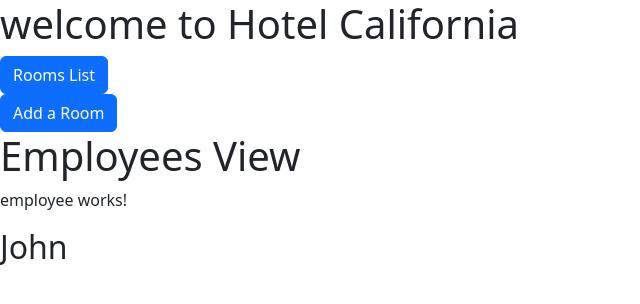
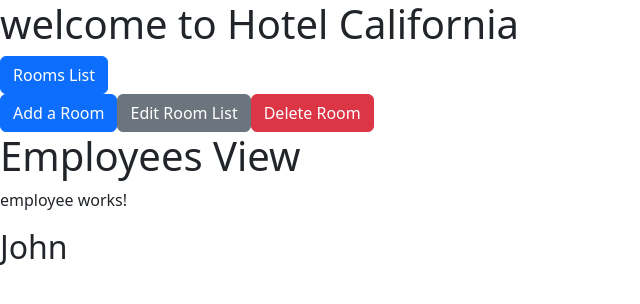
Before and after one commit to Hamza2497/angular-contacts-crud-standalone, an Angular app: page / in a window 1280 px wide. Shown: the top 304 px of the page, without its empty margins (0-640 px from the left). Built offline with nearby package versions, Linux system fonts and the light colour scheme; no server answers.

Commit message:
feat: implement add, edit, and delete room functionalities in RoomsComponent and RoomsService

```diff
--- a/src/app/rooms/Services/rooms.service.ts
+++ b/src/app/rooms/Services/rooms.service.ts
@@ -19,4 +19,16 @@ export class RoomsService {
   getRooms(){
     return this.http.get<RoomList[]>(this.Config.apiEndpoint);
   }
+
+  addRoom(room: RoomList){
+    return this.http.post<RoomList>(this.Config.apiEndpoint, room);
+  }
+
+  editRoom(room: RoomList){
+    return this.http.put<RoomList>(`${this.Config.apiEndpoint}/${room.roomNumber}`, room);
+  }
+
+  deleteRoom(roomNumber: string){
+    return this.http.delete<RoomList>(`${this.Config.apiEndpoint}/${roomNumber}`);
+  }
 }
--- a/src/app/rooms/rooms.component.html
+++ b/src/app/rooms/rooms.component.html
@@ -13,4 +13,6 @@
 
     <div>
     <button class="btn btn-primary" (click)="addRoom()">Add a Room</button>
+    <button class="btn btn-secondary" (click)="editRoom()">Edit Room List</button>
+    <button class="btn btn-danger" (click)="deleteRoom('102')">Delete Room</button>
 </div>
--- a/src/app/rooms/rooms.component.ts
+++ b/src/app/rooms/rooms.component.ts
@@ -45,7 +45,7 @@ onRoomSelected(room: any): void {
 
 addRoom(){
   const room: RoomList = {
-    roomNumber: '105',
+    // roomNumber: '105',
     roomType: 'Family',
     amenities: 'AC, TV, WiFi, Kitchen',
     price: 150,
@@ -54,7 +54,39 @@ addRoom(){
     checkoutTime: new Date('2025-10-02T12:00:00'),
     rating: 4.2,
   };
-    this.roomList = [...this.roomList, room];
+    // this.roomList = [...this.roomList, room];
+    this.roomsService.addRoom(room).subscribe((data) => {
+      this.roomList = [...this.roomList, data];
+      console.log('Room added:', data);
+    })
+}
+
+editRoom(){
+    const room: RoomList = {
+    roomNumber: '103',
+    roomType: 'Family',
+    amenities: 'AC, TV, WiFi, Kitchen',
+    price: 150,
+    photos: 'https://example.com/family.jpg',
+    checkinTime: new Date('2025-10-01T14:00:00'),
+    checkoutTime: new Date('2025-10-02T12:00:00'),
+    rating: 4.2,
+  }
+  this.roomsService.editRoom(room).subscribe((data) => {
+    const index = this.roomList.findIndex(r => r.roomNumber === room.roomNumber);
+    if (index !== -1) {
+      this.roomList[index] = data;
+      this.roomList = [...this.roomList];
+    }
+    console.log('Room edited:', data);
+  });
+}
+
+deleteRoom(roomNumber: string){
+  this.roomsService.deleteRoom(roomNumber).subscribe(() => {
+    this.roomList = this.roomList.filter(room => room.roomNumber !== roomNumber);
+    console.log('Room deleted:', roomNumber);
+  });
 }
 
   toggle(){
--- a/src/app/rooms/rooms.ts
+++ b/src/app/rooms/rooms.ts
@@ -5,7 +5,7 @@ bookedRooms: number;
 }
 
 export interface RoomList {
-    roomNumber: string;
+    roomNumber?: string;
     roomType: string;
     amenities: string;
     price: number;
```
Also changed, not shown: 1 other file (tests, documents, lock files or other folders).
